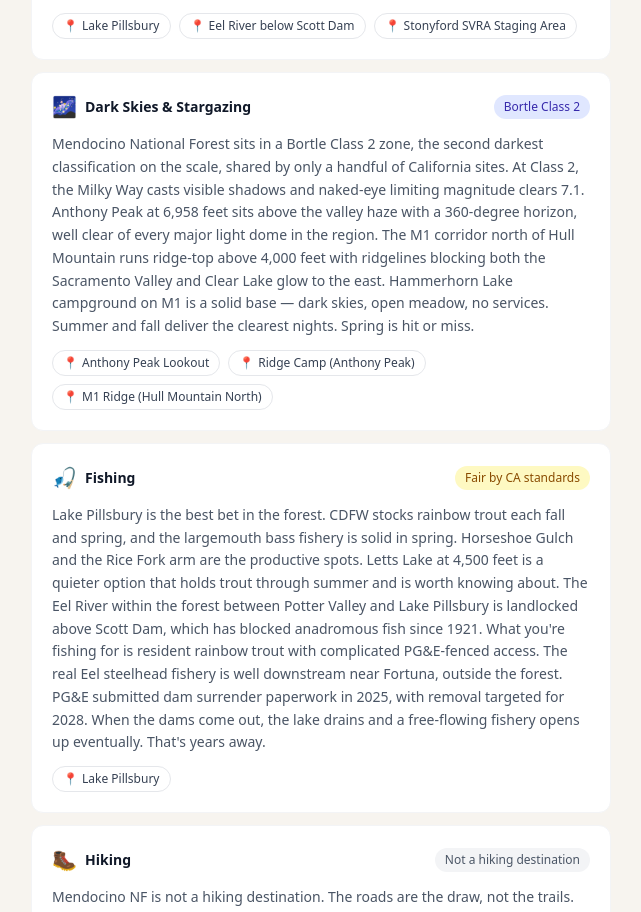
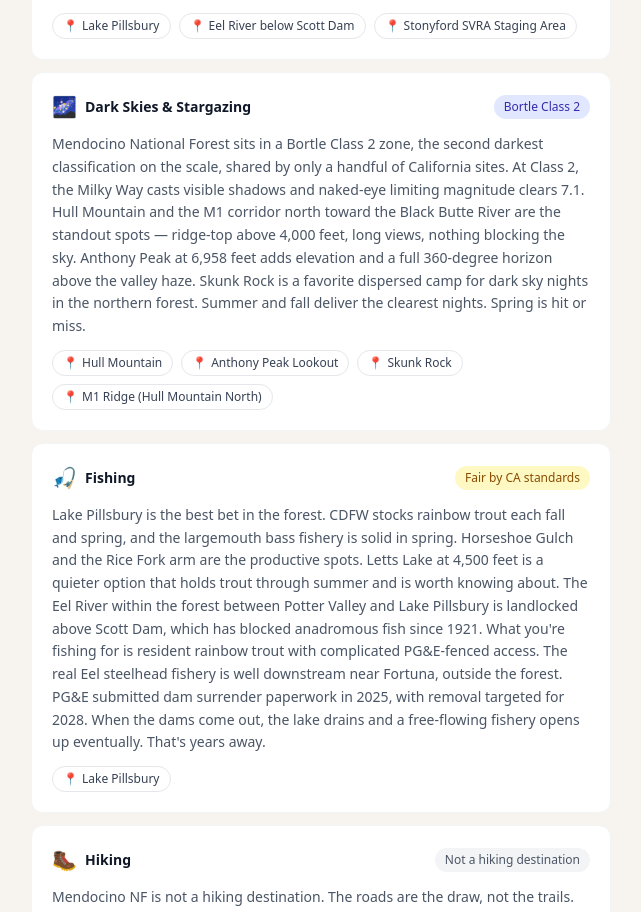
Before and after one commit to otg-ben/nomadica-vibe-guide, a Next.js app: page / in a window 1280 px wide. Shown: the part 10345-11257 px from the top of the page, without its empty margins (341-982 px from the left). Built offline with nearby package versions, Linux system fonts and the light colour scheme.

Commit message:
Dark skies: replace Hammerhorn with correct spots — Hull Mtn, M1 corridor, Anthony Peak, Skunk Rock

```diff
--- a/data/mendocino.ts
+++ b/data/mendocino.ts
@@ -297,8 +297,8 @@
       icon: '🌌',
       name: 'Dark Skies & Stargazing',
       badge: 'Bortle Class 2',
-      description: "Mendocino National Forest sits in a Bortle Class 2 zone, the second darkest classification on the scale, shared by only a handful of California sites. At Class 2, the Milky Way casts visible shadows and naked-eye limiting magnitude clears 7.1. Anthony Peak at 6,958 feet sits above the valley haze with a 360-degree horizon, well clear of every major light dome in the region. The M1 corridor north of Hull Mountain runs ridge-top above 4,000 feet with ridgelines blocking both the Sacramento Valley and Clear Lake glow to the east. Hammerhorn Lake campground on M1 is a solid base — dark skies, open meadow, no services. Summer and fall deliver the clearest nights. Spring is hit or miss.",
-      placeIds: ['anthony-peak', 'ridge-camp', 'm1-ridge'],
+      description: "Mendocino National Forest sits in a Bortle Class 2 zone, the second darkest classification on the scale, shared by only a handful of California sites. At Class 2, the Milky Way casts visible shadows and naked-eye limiting magnitude clears 7.1. Hull Mountain and the M1 corridor north toward the Black Butte River are the standout spots — ridge-top above 4,000 feet, long views, nothing blocking the sky. Anthony Peak at 6,958 feet adds elevation and a full 360-degree horizon above the valley haze. Skunk Rock is a favorite dispersed camp for dark sky nights in the northern forest. Summer and fall deliver the clearest nights. Spring is hit or miss.",
+      placeIds: ['hull-mountain', 'anthony-peak', 'skunk-rock', 'm1-ridge'],
     },
     {
       icon: '🎣',
```
